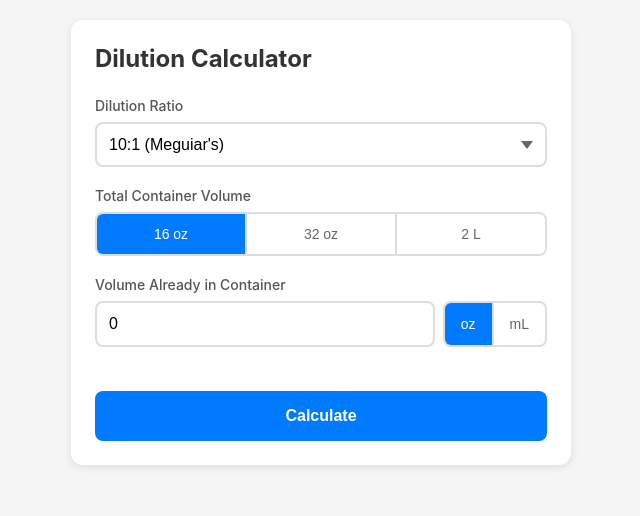
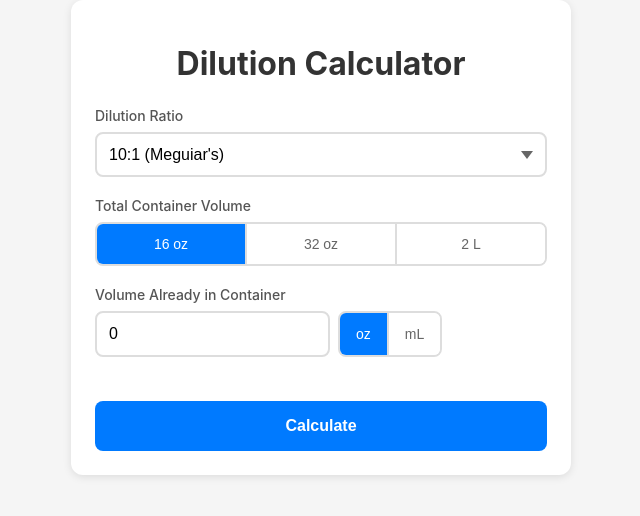
Before and after one commit to ldayton/Dilution, a plain HTML site: page index.html in a window 1280 px wide. Shown: the whole page, without its empty margins (319-959 px from the left). Drawn offline with Linux system fonts and the light colour scheme.

Commit message:
fix layout

```diff
--- a/index.html
+++ b/index.html
@@ -14,7 +14,6 @@
         body {
             font-family: -apple-system, BlinkMacSystemFont, 'Segoe UI', Roboto, Oxygen, Ubuntu, Cantarell, sans-serif;
             background: #f5f5f5;
-            padding: 20px;
             min-height: 100vh;
         }
 
@@ -23,14 +22,15 @@
             margin: 0 auto;
             background: white;
             border-radius: 12px;
-            padding: 24px;
+            padding: 44px 24px 24px 24px;
             box-shadow: 0 2px 8px rgba(0,0,0,0.1);
         }
 
         h1 {
-            font-size: 24px;
+            font-size: 32px;
             margin-bottom: 24px;
             color: #333;
+            text-align: center;
         }
 
         .form-group {
@@ -69,7 +69,8 @@
         }
 
         input[type="number"] {
-            flex: 1;
+            flex: 0 1 auto;
+            min-width: 0;
             padding: 12px;
             border: 2px solid #ddd;
             border-radius: 8px;
```
